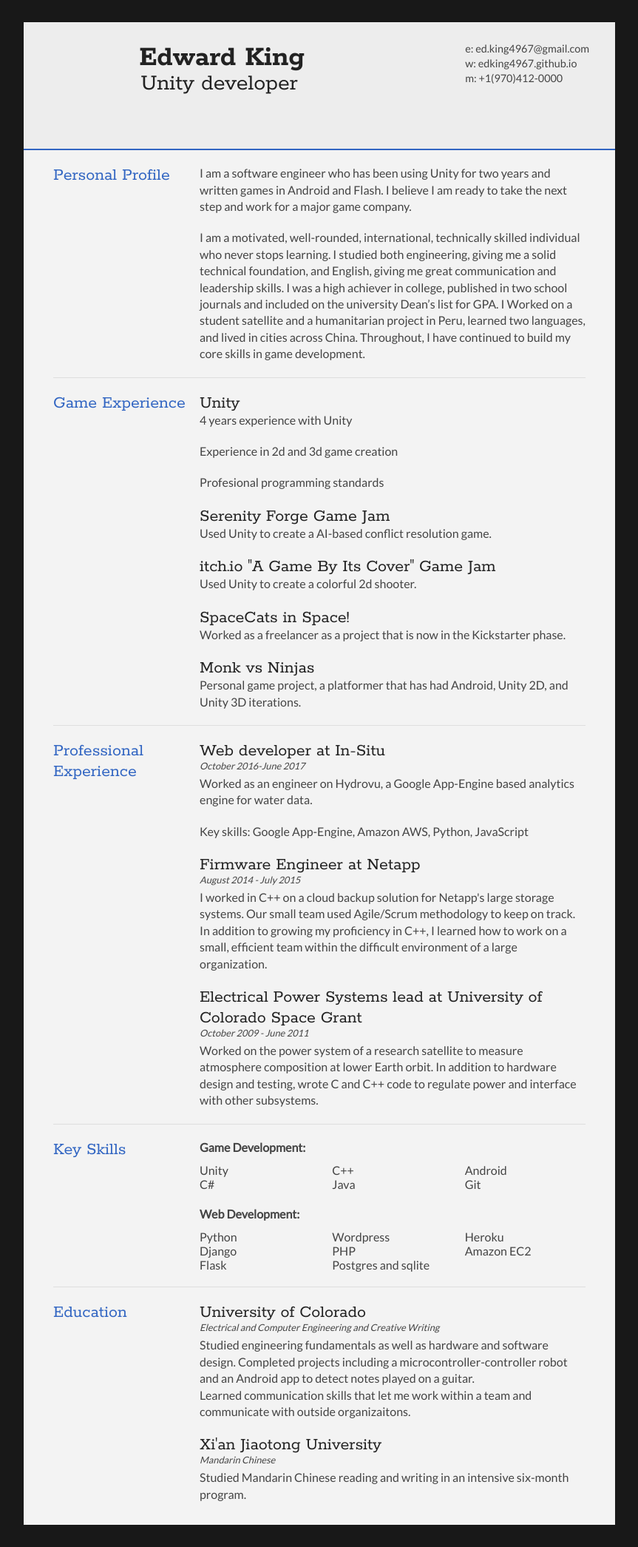
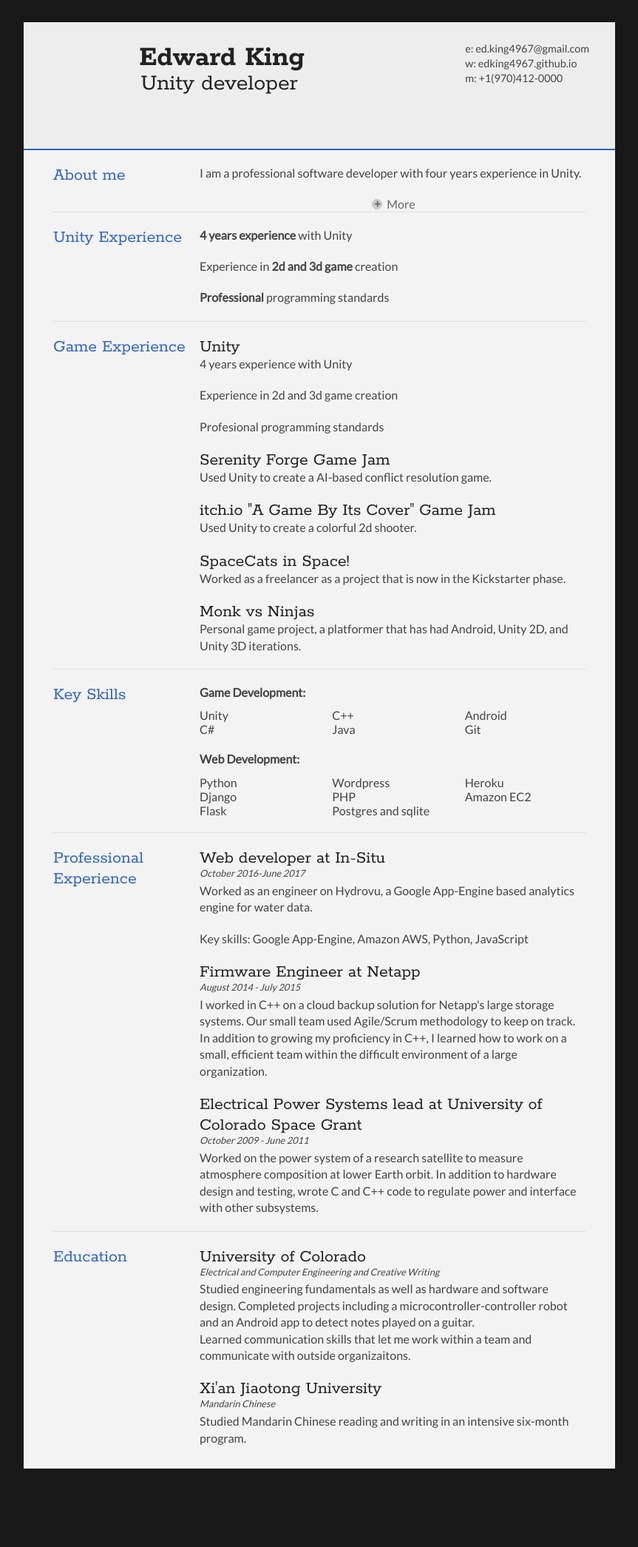
Before and after one commit to edking4967/edking4967.github.io, a Jekyll site: the page resume-unity/index.html, which Jekyll copies as it is, in a window 1280 px wide. Shown: the whole page at 74% size, without its empty margins (208-1071 px from the left). Built offline with Jekyll 4.4.1, drawn with Linux system fonts in a browser that asks for light colours; after the commit the page ends 2015 px from its top, so only the background shows below that.

Commit message:
Added expanding drawer to resume

```diff
--- a/resume-unity/index.html
+++ b/resume-unity/index.html
@@ -40,16 +40,37 @@
 		<section>
 			<article>
 				<div class="sectionTitle">
-					<h1>Personal Profile</h1>
+					<h1>About me</h1>
 				</div>
 
 				<div class="sectionContent">
-                    <p>I am a software engineer who has been using Unity for two years and written games in Android and Flash. I believe I am ready to take the next step and work for a major game company. </p>
-<p>I am a motivated, well-rounded, international, technically skilled individual who never stops learning. I studied both engineering, giving me a solid technical foundation, and English, giving me great communication and leadership skills. I was a high achiever in college, published in two school journals and included on the university Dean’s list for GPA. I Worked on a student satellite and a humanitarian project in Peru, learned two languages, and lived in cities across China. Throughout, I have continued to build my core skills in game development. </p>
+					<p>I am a professional software developer with four years experience in Unity.</p>
+					<input id="toggle" type="checkbox">
+					<label for="toggle">More</label>
+					<div id="expand">
+						<section>
+							<p>I am a motivated, well-rounded, international, technically skilled individual who never stops learning. I studied both engineering, giving me a solid technical foundation, and English, giving me great communication and leadership skills. I was a high achiever in college, published in two school journals and included on the university Dean’s list for GPA. I worked on a student satellite and a humanitarian project in Peru, learned two languages, and lived in cities across China. Throughout, I have continued to build my core skills in game development. </p>
+						</section>
+					</div>
 				</div>
 			</article>
 			<div class="clear"></div>
 		</section>
+
+		<section>
+			<div class="sectionTitle">
+				<h1>Unity Experience</h1>
+			</div>
+
+			<div class="sectionContent">
+				<article>
+					<p><b>4 years experience</b> with Unity</p>
+					<p>Experience in <b>2d and 3d game</b> creation</p>
+					<p><b>Professional</b> programming standards</p>
+                </article>
+            </div>
+			<div class="clear"></div>
+        </section>
 
 
 		<section>
@@ -76,6 +97,31 @@
             </div>
 			<div class="clear"></div>
         </section>
+
+		<section>
+			<div class="sectionTitle">
+				<h1>Key Skills</h1>
+			</div>
+			<div class="sectionContent">
+            <p class = "skill">Game Development: </p>
+				<ul class="keySkills">
+					<li>Unity</li>
+					<li>C#</li>
+					<li>C++</li>
+					<li>Java</li>
+					<li>Android</li>
+					<li>Git</li>
+				</ul>
+				<p class = "skill">Web Development: </p>
+<ul class = "keySkills"><li>Python</li> <li>Django</li> <li>Flask</li> <li>Wordpress</li> <li>PHP</li><li>Postgres and sqlite</li>
+<li>Heroku</li>
+<li>Amazon EC2</li>
+
+
+			</div>
+	<div class="clear"></div>
+				</section>
+
         <section>
             <div class="sectionTitle">
 				<h1>Professional Experience</h1>
@@ -106,29 +152,6 @@
 		</section>
 
 
-		<section>
-			<div class="sectionTitle">
-				<h1>Key Skills</h1>
-			</div>
-			<div class="sectionContent">
-            <p class = "skill">Game Development: </p>
-				<ul class="keySkills">
-					<li>Unity</li>
-					<li>C#</li>
-					<li>C++</li>
-					<li>Java</li>
-					<li>Android</li>
-					<li>Git</li>
-				</ul>
-				<p class = "skill">Web Development: </p>
-<ul class = "keySkills"><li>Python</li> <li>Django</li> <li>Flask</li> <li>Wordpress</li> <li>PHP</li><li>Postgres and sqlite</li>
-<li>Heroku</li>
-<li>Amazon EC2</li>
-
-
-			</div>
-	<div class="clear"></div>
-				</section>
 
 
 		<section>
--- /dev/null
+++ b/resume-unity/style-collapse.css
@@ -0,0 +1,41 @@
+/* Hidden drawer: */
+input {
+  display: none;
+  visibility: hidden;
+}
+label {
+  display: block;
+  padding: 0.5em;
+  text-align: center;
+  border-bottom: 1px solid #CCC;
+  color: #666;
+}
+label:hover {
+  color: #000;
+}
+label::before {
+  font-weight: bold;
+  font-size: 15px;
+  content: "+";
+  vertical-align: text-top;
+  display: inline-block;
+  width: 20px;
+  height: 20px;
+  margin-right: 3px;
+  background: radial-gradient(ellipse at center, #CCC 50%, transparent 50%);
+}
+#expand {
+  height: 0px;
+  overflow: hidden;
+  transition: height 0.5s;
+  color: #FFF;
+}
+section {
+  padding: 0 20px;
+}
+#toggle:checked ~ #expand {
+  height: 250px;
+}
+#toggle:checked ~ label::before {
+  content: "-";
+}
--- a/resume-unity/style.css
+++ b/resume-unity/style.css
@@ -1,4 +1,6 @@
-html,body,div,span,object,iframe,h1,h2,h3,h4,h5,h6,p,blockquote,pre,abbr,address,cite,code,del,dfn,em,img,ins,kbd,q,samp,small,strong,sub,sup,var,b,i,dl,dt,dd,ol,ul,li,fieldset,form,label,legend,table,caption,tbody,tfoot,thead,tr,th,td,article,aside,canvas,details,figcaption,figure,footer,header,hgroup,menu,nav,section,summary,time,mark,audio,video {
+@import url("style-collapse.css");
+
+html,body,div,span,object,iframe,h1,h2,h3,h4,h5,h6,p,blockquote,pre,abbr,address,cite,code,del,dfn,em,img,ins,kbd,q,samp,small,strong,sub,sup,var,i,dl,dt,dd,ol,ul,li,fieldset,form,label,legend,table,caption,tbody,tfoot,thead,tr,th,td,article,aside,canvas,details,figcaption,figure,footer,header,hgroup,menu,nav,section,summary,time,mark,audio,video {
 border:0;
 font:inherit;
 font-size:100%;
@@ -303,6 +305,7 @@
 	}
 }
 
+
 .instaFade {
     -webkit-animation-name: reset, fade-in;
     -webkit-animation-duration: 1.5s;
```
